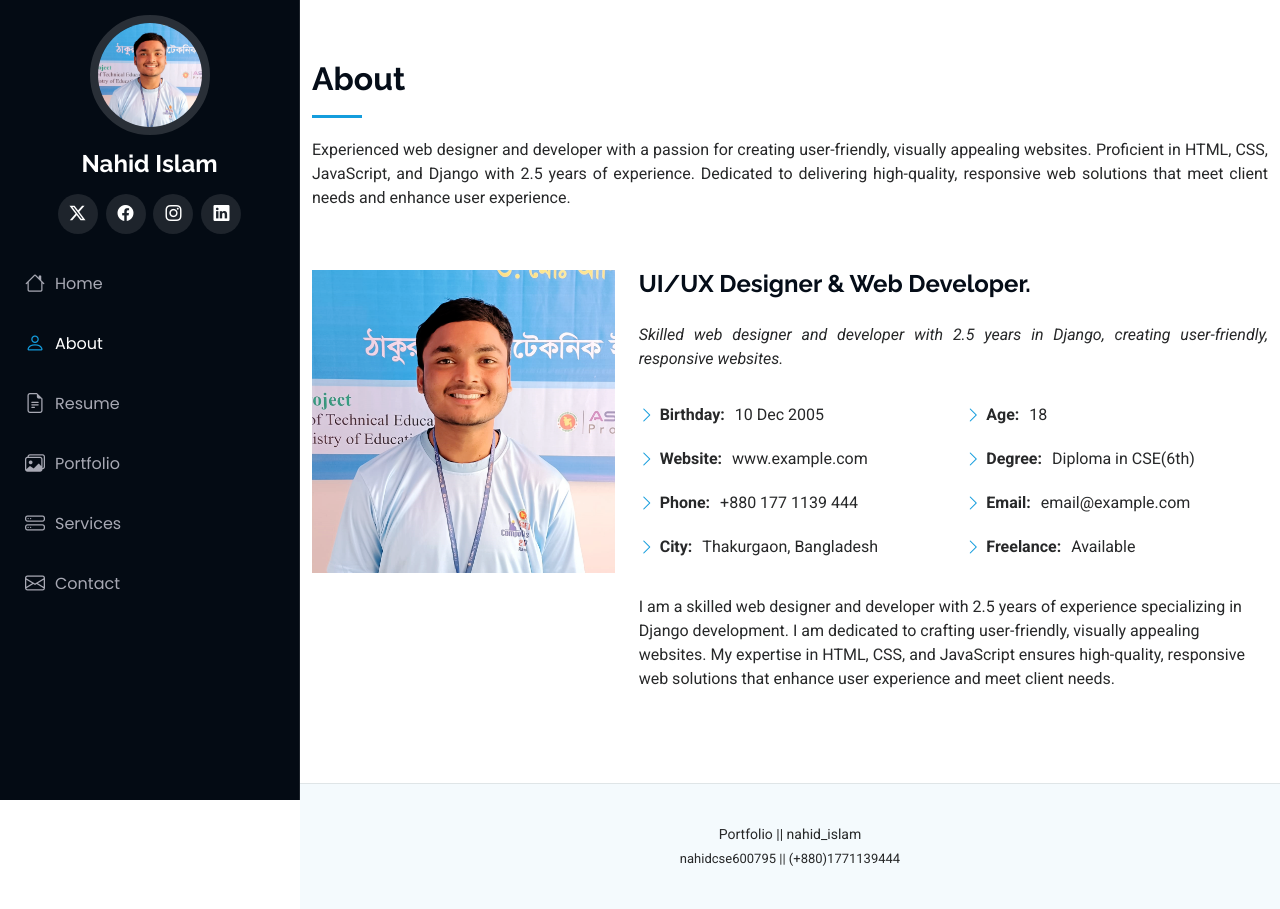
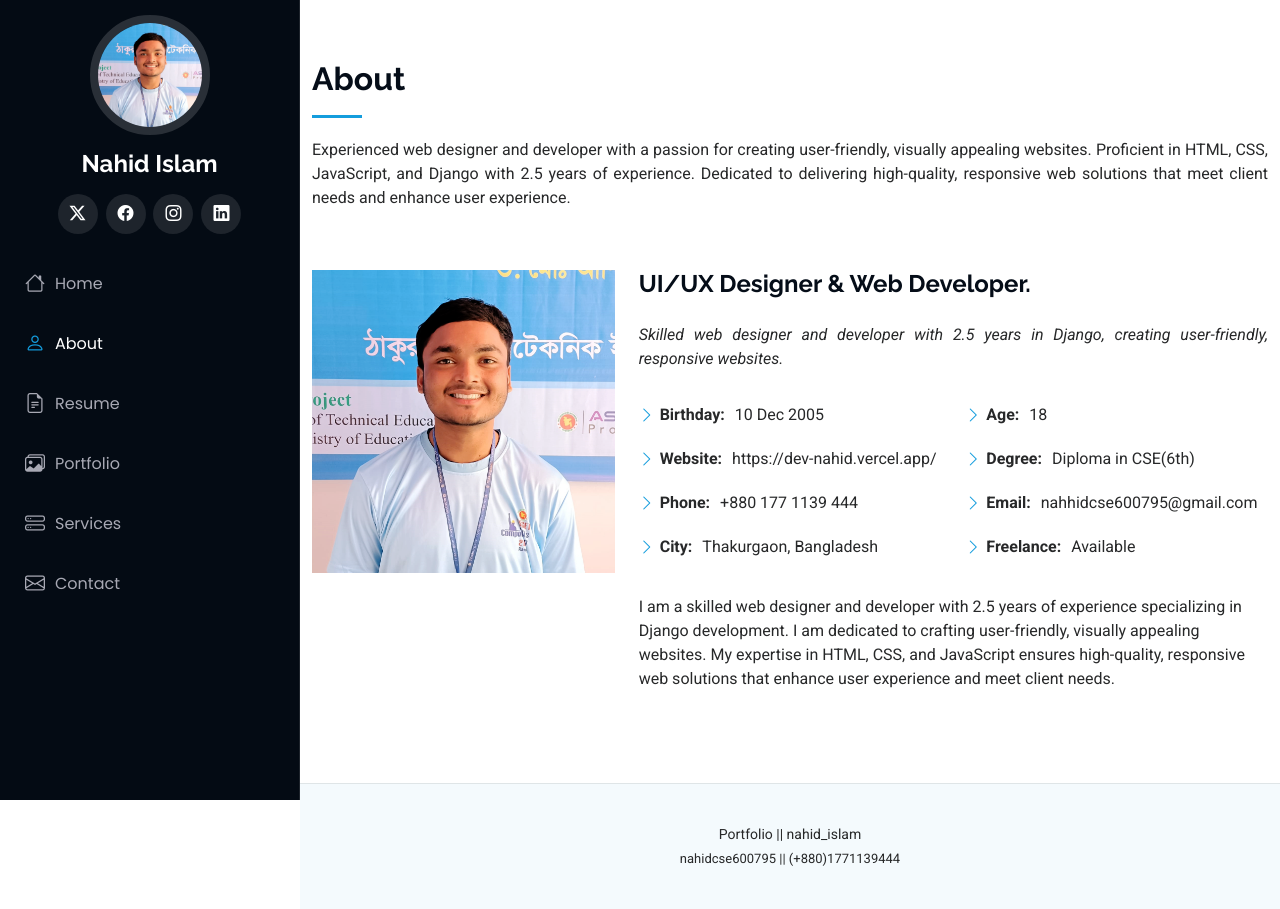
Before and after one commit to NahidIslamN/dev_nahid, a Django app: page /viewer/about/ in a window 1280 px wide. Run offline with Django 5.2, Linux system fonts and the light colour scheme; some libraries are stand-ins or nearby versions.

Commit message:
Update about.html

```diff
--- a/templates/public/about.html
+++ b/templates/public/about.html
@@ -32,7 +32,7 @@ About Me
                 <div class="col-lg-6">
                   <ul>
                     <li><i class="bi bi-chevron-right"></i> <strong>Birthday:</strong> <span>10 Dec 2005</span></li>
-                    <li><i class="bi bi-chevron-right"></i> <strong>Website:</strong> <span>www.example.com</span></li>
+                    <li><i class="bi bi-chevron-right"></i> <strong>Website:</strong> <span>https://dev-nahid.vercel.app/</span></li>
                     <li><i class="bi bi-chevron-right"></i> <strong>Phone:</strong> <span>+880 177 1139 444</span></li>
                     <li><i class="bi bi-chevron-right"></i> <strong>City:</strong> <span>Thakurgaon, Bangladesh</span></li>
                   </ul>
@@ -41,7 +41,7 @@ About Me
                   <ul>
                     <li><i class="bi bi-chevron-right"></i> <strong>Age:</strong> <span>18</span></li>
                     <li><i class="bi bi-chevron-right"></i> <strong>Degree:</strong> <span>Diploma in CSE(6th)</span></li>
-                    <li><i class="bi bi-chevron-right"></i> <strong>Email:</strong> <span>email@example.com</span></li>
+                    <li><i class="bi bi-chevron-right"></i> <strong>Email:</strong> <span>nahhidcse600795@gmail.com</span></li>
                     <li><i class="bi bi-chevron-right"></i> <strong>Freelance:</strong> <span>Available</span></li>
                   </ul>
                 </div>
```
